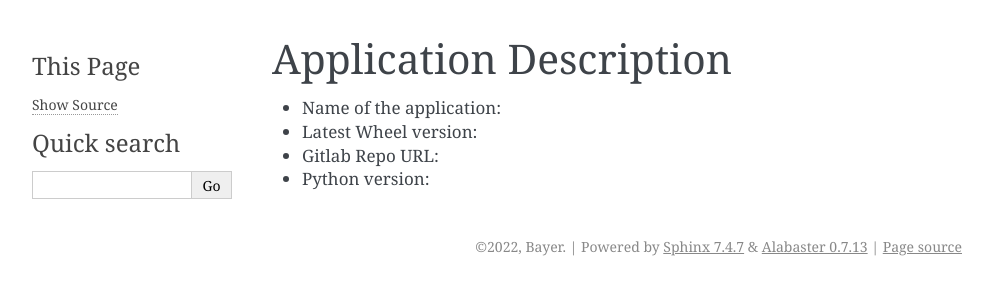
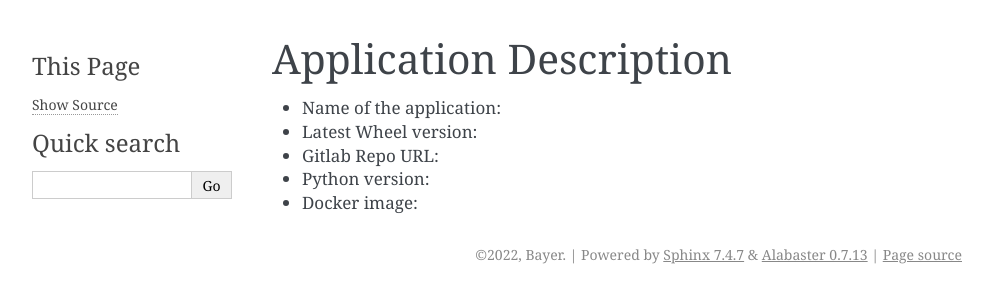
Before and after one commit to aiyaz-sarwar-ext/Aie-St-App, a Sphinx documentation site: the page built from delivery-sheets/source/description.rst, in a window 1280 px wide. Shown: the top 303 px of the page, without its empty margins (148-1141 px from the left). Built offline with Sphinx 7.4.7, drawn with Linux system fonts in a browser that asks for light colours.

Commit message:
Update description.rst

```diff
--- a/delivery-sheets/source/description.rst
+++ b/delivery-sheets/source/description.rst
@@ -8,3 +8,5 @@ Application Description
 - Gitlab Repo URL:
 
 - Python version:
+
+- Docker image:
```
